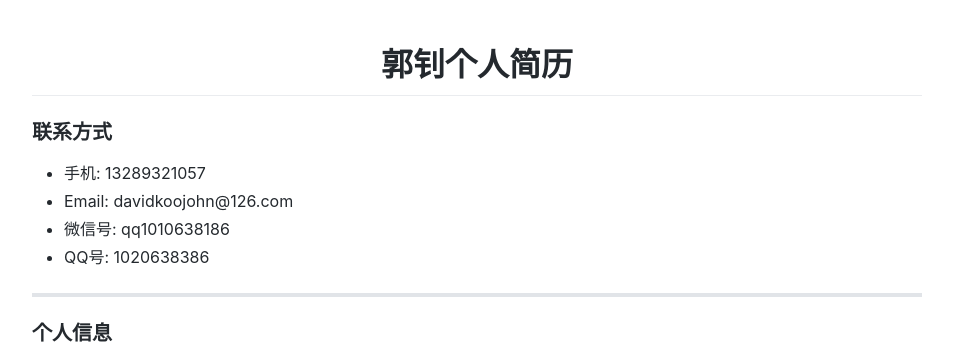
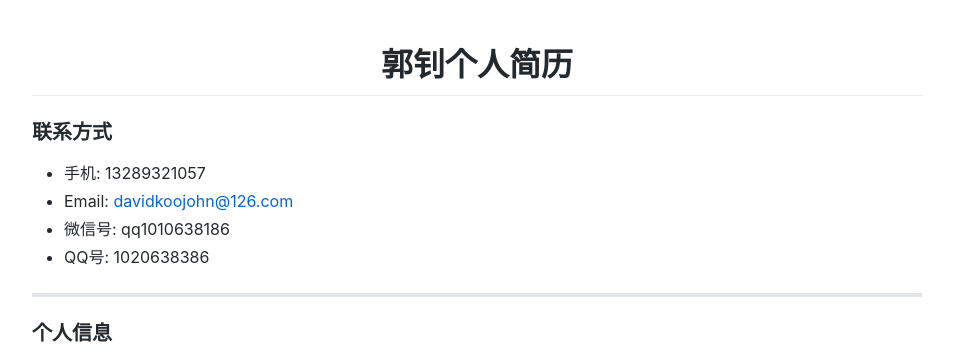
Before and after one commit to davidkoojohn/davidkoojohn.github.io, a Jekyll site: the page built from resume.md, in a window 1280 px wide. Shown: the top 360 px of the page, without its empty margins (163-1116 px from the left). Built offline with Jekyll 4.4.1, drawn with Linux system fonts in a browser that asks for light colours; comment, search, counter and statistics services are not loaded; some of the changed lines change nothing that is shown.

Commit message:
update resume

```diff
--- a/_layouts/resume.html
+++ b/_layouts/resume.html
@@ -78,7 +78,9 @@ layout: empty
   <h3>联系方式</h3>
   <ul>
     <li>手机: 13289321057</li>
-    <li>Email: davidkoojohn@126.com</li>
+    <li>
+      Email: <a href="mailto:davidkoojohn@126.com" title="Send me a message">davidkoojohn@126.com</a>
+    </li>
     <li>微信号: qq1010638186</li>
     <li>QQ号: 1020638386</li>
   </ul>
```
